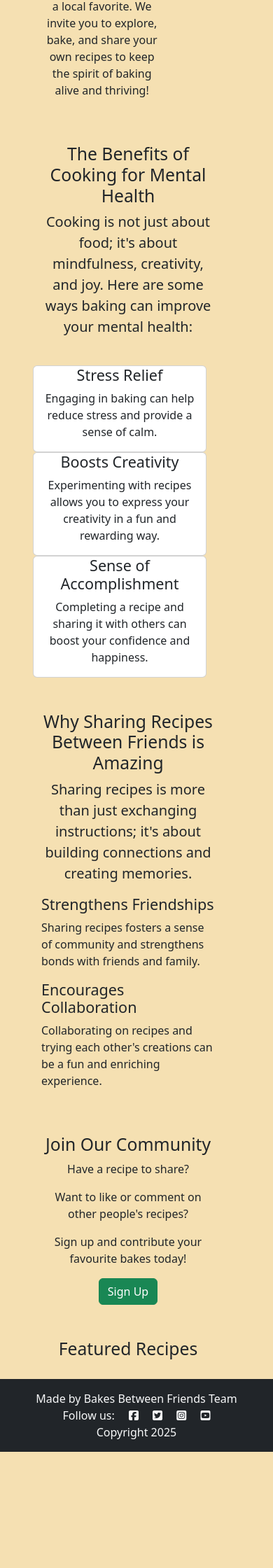
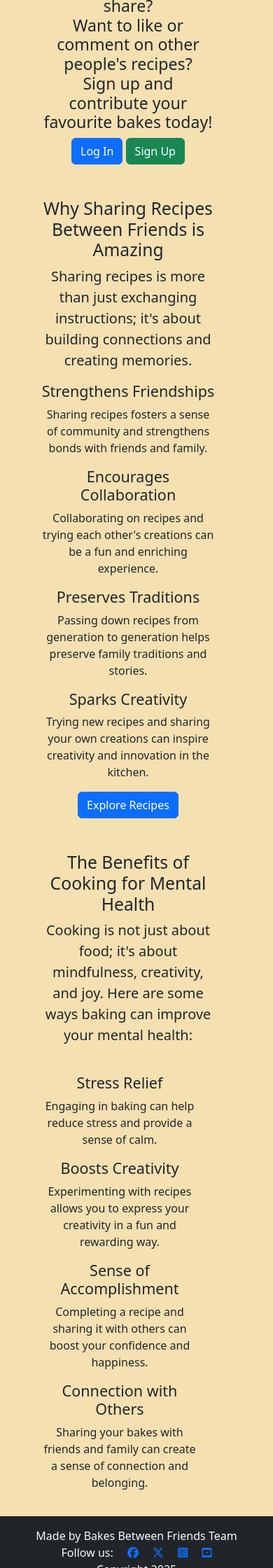
Before and after one commit to JakeCRichards/BakesBetweenFriends, a Django app: page / in a window 390 px wide. Shown: the part 1800-4040 px from the top of the page at 70% size. Before the commit the page ends 3874 px from the top, so only its background shows below. Run offline with Django 4.2, Linux system fonts and the light colour scheme; some libraries are stand-ins or nearby versions; some web fonts are replaced.

Commit message:
Enhance baker profile and recipe detail views with improved layout and links; update CSS for better styling and responsiveness

```diff
--- a/recipes/signals.py
+++ b/recipes/signals.py
@@ -2,12 +2,14 @@ from django.db.models.signals import post_save
 from django.dispatch import receiver
 from django.contrib.auth.models import User
 from recipes.models import Baker
+
 
 @receiver(post_save, sender=User)
 def create_baker_profile(sender, instance, created, **kwargs):
     if created:
         Baker.objects.create(user=instance)
 
+
 @receiver(post_save, sender=User)
 def save_baker_profile(sender, instance, **kwargs):
     instance.baker.save()
--- a/recipes/templates/recipes/index.html
+++ b/recipes/templates/recipes/index.html
@@ -19,45 +19,46 @@
         </div>
     </div>
     <div class="row">
-        <div class="col-8 text-center">
-            <p>Cooking is more than just preparing food; it's a celebration of creativity, tradition, and togetherness. At Bakes Between Friends, we believe that every recipe tells a story, and every dish is a reflection of the love and care that goes into it. Sharing these recipes allows us to connect with one another and preserve the joy of baking for generations to come.</p>
-            <p>All the recipes on this site are submitted by our wonderful community of bakers. These are tried-and-true creations straight from their own kitchens, filled with personal touches and cherished memories. From family heirloom recipes to modern twists on classic bakes, you'll find a treasure trove of inspiration here.</p>
-            <p>This website was created by Jake, the owner of Jake's Bakes in Cornwall, as a way to bring the community together through the love of baking. Alongside the amazing contributions from our users, you'll also find some special recipes from Jake's own bakery, crafted with the same passion and dedication that has made Jake's Bakes a local favorite. We invite you to explore, bake, and share your own recipes to keep the spirit of baking alive and thriving!</p>
+        <div class="col-12 col-md-8 text-center">
+            <p>Cooking is more than just preparing food; it's a celebration of creativity, tradition, and togetherness.
+                At Bakes Between Friends, we believe that every recipe tells a story, and every dish is a reflection of
+                the love and care that goes into it. Sharing these recipes allows us to connect with one another and
+                preserve the joy of baking for generations to come.</p>
+            <p>All the recipes on this site are submitted by our wonderful community of bakers. These are tried-and-true
+                creations straight from their own kitchens, filled with personal touches and cherished memories. From
+                family heirloom recipes to modern twists on classic bakes, you'll find a treasure trove of inspiration
+                here.</p>
+            <p>This website was created by Jake, the owner of Jake's Bakes in Cornwall, as a way to bring the community
+                together through the love of baking. Alongside the amazing contributions from our users, you'll also
+                find some special recipes from Jake's own bakery, crafted with the same passion and dedication that has
+                made Jake's Bakes a local favourite. We invite you to explore, bake, and share your own recipes to keep
+                the spirit of baking alive and thriving!</p>
         </div>
-        <div class="col-4 text-center">
-        <img src="https://res.cloudinary.com/dcoyszltv/image/upload/v1742848823/Jake_s_Bakes_Large_Format_1_ti2n3f.webp" class="img-fluid" alt="Baking Together">
+        <div class="col-12 col-md-4 text-center">
+            <img src="https://res.cloudinary.com/dcoyszltv/image/upload/v1742848823/Jake_s_Bakes_Large_Format_1_ti2n3f.webp"
+                class="img-fluid" alt="Baking Together">
+        </div>
+<!-- Call-to-Action Section -->
+        <div class="row mt-5 text-center">
+            <div class="col-12">
+                <h2>Join Our Community</h2>
+                <h3>Have a recipe to share?
+                    <br>Want to like or comment on other people's recipes?
+                    <br>Sign up and contribute your favourite bakes today!
+                </h3>
+                <a href="{% url 'account_login' %}" class="btn btn-primary">Log In</a>
+                <a href="{% url 'account_signup' %}" class="btn btn-success">Sign Up</a>
+            </div>
         </div>
 
 
-    <!-- Mental Health Benefits Section -->
-    <div class="row mt-5">
-        <div class="col-12 text-center">
-            <h2>The Benefits of Cooking for Mental Health</h2>
-            <p class="lead">Cooking is not just about food; it's about mindfulness, creativity, and joy. Here are some
-                ways baking can improve your mental health:</p>
-        </div>
-        <div class="row mt-4">
-            <div class="col-md-3 text-center card">
-                <h4>Stress Relief</h4>
-                <p>Engaging in baking can help reduce stress and provide a sense of calm.</p>
-            </div>
-            <div class="col-md-3 text-center card">
-                <h4>Boosts Creativity</h4>
-                <p>Experimenting with recipes allows you to express your creativity in a fun and rewarding way.</p>
-            </div>
-            <div class="col-md-3 text-center card">
-                <h4>Sense of Accomplishment</h4>
-                <p>Completing a recipe and sharing it with others can boost your confidence and happiness.</p>
-            </div>
-
-        </div>
-    </div>
 
         <!-- Recipe Sharing Benefits Section -->
-    <div class="row mt-5">
-        <div class="col-12 text-center">
+        <div class="row mt-5 text-center">
+            <div class="col-12">
                 <h2>Why Sharing Recipes Between Friends is Amazing</h2>
-            <p class="lead">Sharing recipes is more than just exchanging instructions; it's about building connections
+                <p class="lead">Sharing recipes is more than just exchanging instructions; it's about building
+                    connections
                     and creating memories.</p>
             </div>
             <div class="col-md-6">
@@ -68,37 +69,49 @@
                 <h4>Encourages Collaboration</h4>
                 <p>Collaborating on recipes and trying each other's creations can be a fun and enriching experience.</p>
             </div>
+            <div class="col-md-6">
+                <h4>Preserves Traditions</h4>
+                <p>Passing down recipes from generation to generation helps preserve family traditions and stories.</p>
             </div>
-
-    <!-- Call-to-Action Section -->
+            <div class="col-md-6">
+                <h4>Sparks Creativity</h4>
+                <p>Trying new recipes and sharing your own creations can inspire creativity and innovation in the
+                    kitchen.</p>
+            </div>
+            <div class="col-12 text-center">
+                <a href="{% url 'recipes:recipes' %}" class="btn btn-primary"
+                    aria-label="Explore all recipes on the site">Explore Recipes</a>
+            </div>
+        </div>
+        <!-- Mental Health Benefits Section -->
         <div class="row mt-5 text-center">
-        <div class="col-12">
-            <h2>Join Our Community</h2>
-            <p>Have a recipe to share? </p>
-            <p>Want to like or comment on other people's recipes? </p>
-            <p>Sign up and contribute your favourite bakes today!</p>
-            <a href="{% url 'account_signup' %}" class="btn btn-success">Sign Up</a>
+            <div class="col-12 text-center">
+                <h2>The Benefits of Cooking for Mental Health</h2>
+                <p class="lead">Cooking is not just about food; it's about mindfulness, creativity, and joy. Here are
+                    some
+                    ways baking can improve your mental health:</p>
+            </div>
+            <div class="row mt-4">
+                <div class="col-md-3">
+                    <h4>Stress Relief</h4>
+                    <p>Engaging in baking can help reduce stress and provide a sense of calm.</p>
+                </div>
+                <div class="col-md-3">
+                    <h4>Boosts Creativity</h4>
+                    <p>Experimenting with recipes allows you to express your creativity in a fun and rewarding way.</p>
+                </div>
+                <div class="col-md-3">
+                    <h4>Sense of Accomplishment</h4>
+                    <p>Completing a recipe and sharing it with others can boost your confidence and happiness.</p>
+                </div>
+                <div class="col-md-3">
+                    <h4>Connection with Others</h4>
+                    <p>Sharing your bakes with friends and family can create a sense of connection and belonging.</p>
+                </div>
             </div>
         </div>
 
-    <!-- Featured Recipes Section -->
-    <div class="row mt-5">
-        <div class="col-12">
-            <h2 class="text-center">Featured Recipes</h2>
-        </div>
-        {% for recipe in featured_recipes %}
-        <div class="col-md-4 mt-3">
-            <div class="card">
-                <img src="{{ recipe.image.url }}" class="card-img-top" alt="{{ recipe.title }}">
-                <div class="card-body">
-                    <h5 class="card-title">{{ recipe.title }}</h5>
-                    <p class="card-text">{{ recipe.description|truncatewords:20 }}</p>
-                    <a href="{% url 'recipe_detail' recipe.pk %}" class="btn btn-primary">View Recipe</a>
-                </div>
-            </div>
-        </div>
-        {% endfor %}
-    </div>
+
 
     </div>
 
--- a/static/assets/css/style.css
+++ b/static/assets/css/style.css
@@ -70,17 +70,18 @@ body {
     margin: 0 0 20px;
 }
 
-.recipe-card-button {
+.recipe-link {
+    width: 100%;
     display: inline-block;
     padding: 10px 20px;
-    background-color: #ff6347;
-    color: #fff;
+    background-color: #aa9581;
+    color: #3a2620;
     text-decoration: none;
     border-radius: 5px;
     transition: background-color 0.2s;
 }
 
-.recipe-card-button:hover {
+.recipe-link:hover {
     background-color: #e5533d;
 }
 
@@ -90,3 +91,8 @@ body {
     object-fit: cover;
     border-bottom: 1px solid #ddd;
 }
+
+.recipe-excerpt {
+    font-style: italic;
+    min-height: 10em;
+}
--- a/templates/base.html
+++ b/templates/base.html
@@ -10,6 +10,7 @@
 <head>
     <title>Bakes Between Friends</title>
     <meta name="viewport" content="width=device-width, initial-scale=1" />
+    <meta name="description" content="A community website to share and explore baking recipes.">
 
     <!-- Google Fonts CSS -->
     <link rel="preconnect" href="https://fonts.gstatic.com">
@@ -34,7 +35,7 @@
 <body class="d-flex flex-column h-100 main-bg">
 
     <!-- Navigation -->
-    <nav class="navbar navbar-expand-lg navbar-light nav sticky-top">
+    <nav class="navbar navbar-expand-lg navbar-light nav sticky-top" role="navigation" aria-label="Main Navigation">
         <div class="container-fluid">
             <a class="navbar-brand" href="{% url 'recipes:home' %}"><img src="{% static '/assets/images/logo.png' %}"
                     alt="Bakes Between Friends logo" class="logo">
@@ -55,12 +56,13 @@
                     <li class="nav-item">
                         <a class="nav-link" href="{% url 'recipes:categories' %}">Recipes by Category</a>
                     </li>
-                        {% if user.is_authenticated %}
+                    {% if user.is_authenticated %}
                     <li class="nav-item">
                         <a class="nav-link" href="{% url 'recipes:recipe_create' %}">Share Recipe</a>
                     </li>
                     <li class="nav-item">
-                        <a class="nav-link" href="{% url 'recipes:baker_profile'  username=request.user.username %}">See Your Profile</a>
+                        <a class="nav-link" href="{% url 'recipes:baker_profile'  username=request.user.username %}">See
+                            Your Profile</a>
                     </li>
                     <li class="nav-item">
                         <a class="nav-link {% if request.path == logout_url %}active{% endif %}" aria-current="page"
@@ -98,7 +100,7 @@
         </div>
     </div>
 
-    <main class="flex-shrink-0 main-bg">
+    <main class="flex-shrink-0 main-bg" id="main-content">
         {% if user.is_authenticated %}
         <p class="text-end m-3">You are logged in as {{ user.baker }}</p>
         {% else %}
@@ -114,10 +116,18 @@
     <footer class="footer mt-auto py-3 bg-dark text-light text-center">
         <p class="m-0">Made by Bakes Between Friends Team</p>
         <p class="m-0">Follow us:
-            <i class="fab fa-facebook-square ms-3"></i>
-            <i class="fab fa-twitter-square ms-3"></i>
-            <i class="fab fa-instagram-square ms-3"></i>
-            <i class="fab fa-youtube-square ms-3"></i>
+            <a href="https://www.facebook.com/" target="_blank" rel="noopener"
+                aria-label="Visit our Facebook page (opens in a new tab)">
+                <i class="fa-brands fa-facebook ms-3"></i></a>
+            <a href="https://www.X.com/" target="_blank" rel="noopener"
+                aria-label="Visit our X (formerally Twitter) page (opens in a new tab)">
+                <i class="fa-brands fa-x-twitter ms-3"></i></a>
+            <a href="https://www.instagram.com/" target="_blank" rel="noopener"
+                aria-label="Visit our Instagram page (opens in a new tab)">
+                <i class="fa-brands fa-instagram-square ms-3"></i></a>
+            <a href="https://www.youtube.com/" target="_blank" rel="noopener"
+                aria-label="Visit our YouTube page (opens in a new tab)">
+                <i class="fa-brands fa-youtube-square ms-3"></i></a>
         </p>
         <p class="m-0">Copyright 2025</p>
     </footer>
```
Also changed, not shown: recipes/templates/recipes/baker_profile.html (+11 -18 lines), recipes/templates/recipes/recipe_detail.html (+8 -1 lines), recipes/templates/recipes/recipe_list.html (+8 -6 lines). Lines whose indentation alone changed are shown as unchanged.
